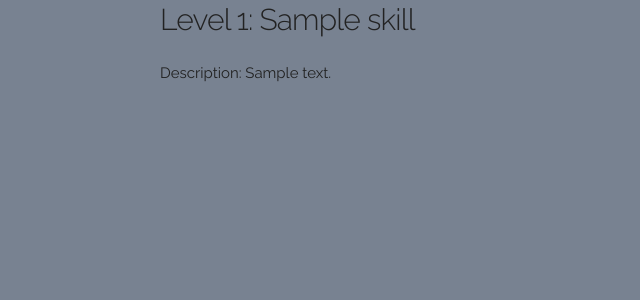
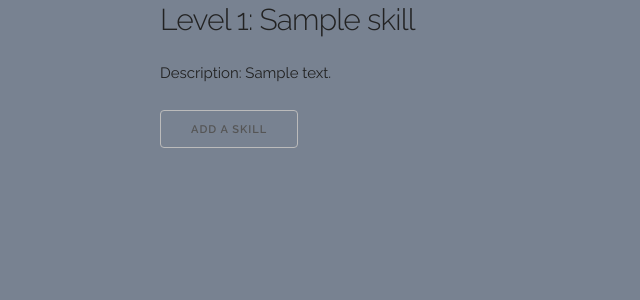
Before and after one commit to jarrighi/badass, a Flask app: page /skills in a window 1280 px wide. Shown: the part 236-536 px from the top of the page, without its empty margins (0-640 px from the left). Run offline with Flask 2, Linux system fonts and the light colour scheme; tables that the repository leaves empty hold one stand-in row (values such as "Sample post"); some libraries are stand-ins or nearby versions.

Commit message:
allow user to add additional skills

```diff
--- a/app/static/js/main.js
+++ b/app/static/js/main.js
@@ -0,0 +1,26 @@
+$(document).ready(function(){
+  console.log('ready')
+
+  var html_block = '<form method="post" action="/add_skill">' +
+  '<label for="skill_name">skill</label>' +
+  '<input type="text" name="skill_name" id="skill_name">' +
+  '<label for="skill_description">describe your skill</label>' +
+  '<input type="text" name="skill_description" id="skill_description">' +
+  '<label for="skill_level">Assign a level to this skill (1, 3, or 5)</label>' +
+  '<input type="text" name="skill_level" id="skill_level">' +
+  '<input type="submit" name="submit" id="submit">' +
+  '</form>';
+
+  $("button").click(function bindButtonClick(){
+    $('#add-skill').html(html_block); // end html
+    $('form').submit(function(evt) {
+      evt.preventDefault();
+      var url = $(this).attr("action");
+      var formData = $(this).serialize();
+      $.post(url, formData, function(response){
+        $('#add-skill').html("<button>Add a skill</button>")
+        $("button").click(bindButtonClick);
+      }); // end post
+    }); // end submit
+  }); //end click
+}); // end ready
--- a/app/templates/base.html
+++ b/app/templates/base.html
@@ -23,6 +23,10 @@
   <link rel="stylesheet" href="{{ url_for('static', filename='css/skeleton.css') }}">
   <link rel="stylesheet" href="{{ url_for('static', filename='css/main.css') }}">
 
+    <!-- JS
+  –––––––––––––––––––––––––––––––––––––––––––––––––– -->
+  <script src="http://code.jquery.com/jquery-1.11.0.min.js"></script>
+
   <!-- Favicon
   –––––––––––––––––––––––––––––––––––––––––––––––––– -->
   <link rel="icon" type="image/png" href="{{ url_for('static', filename='img/favicon.ico') }}">
--- a/app/templates/skills.html
+++ b/app/templates/skills.html
@@ -9,4 +9,8 @@
   </div>
 {% endfor %}
 
+<div id="add-skill">
+  <button>Add a skill</button>
+</div>
+
 {% endblock %}
--- a/app/views.py
+++ b/app/views.py
@@ -1,5 +1,5 @@
 from app import app, db, models
-from flask import render_template
+from flask import render_template, request, redirect, url_for
 
 @app.route('/')
 def index():
@@ -12,3 +12,14 @@ def skills():
   for skill in query:
     result.append(skill)
   return render_template('skills.html', skills=result)
+
+@app.route('/add_skill', methods=['POST'])
+def add_skill():
+  title = request.form['skill_name']
+  description = request.form['skill_description']
+  level = int(request.form['skill_level'])
+
+  skill_obj = models.Skill(title, description, level)
+  db.session.add(skill_obj)
+  db.session.commit()
+  return redirect(url_for('skills'))
```
